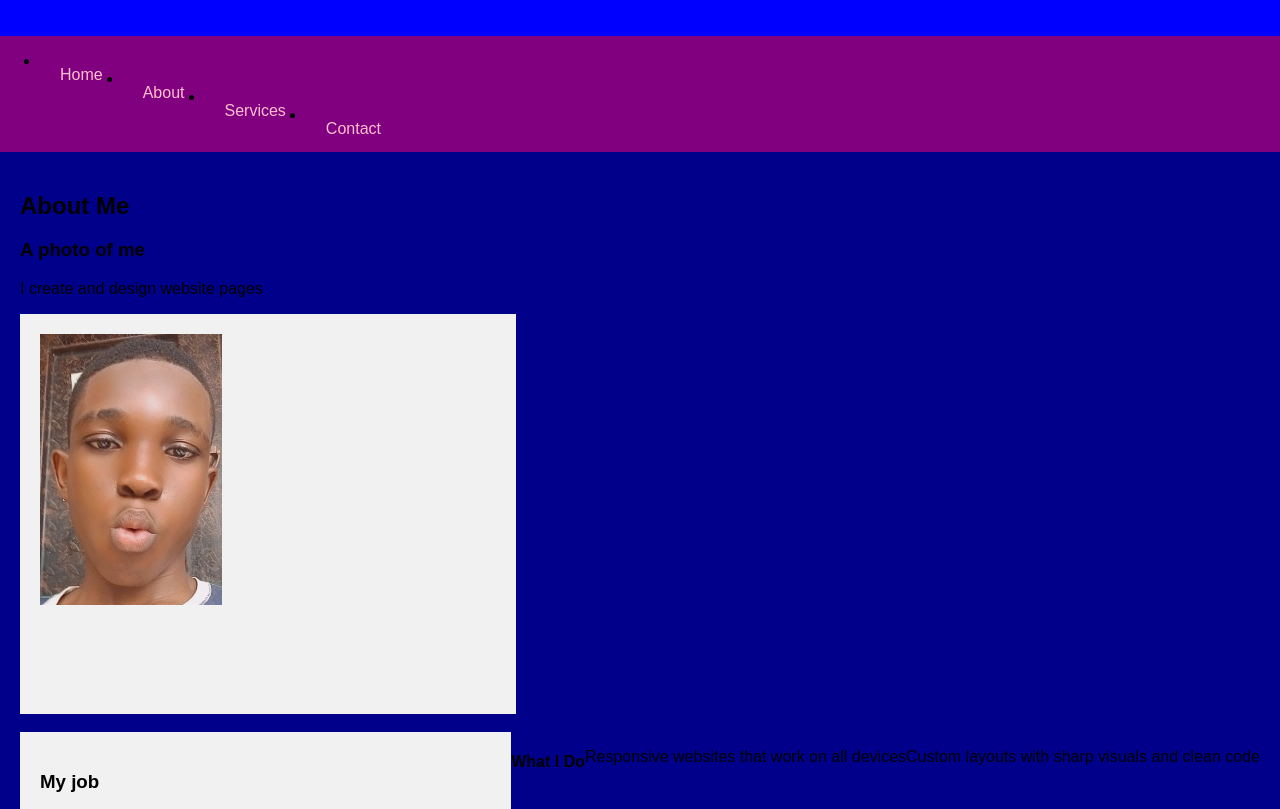
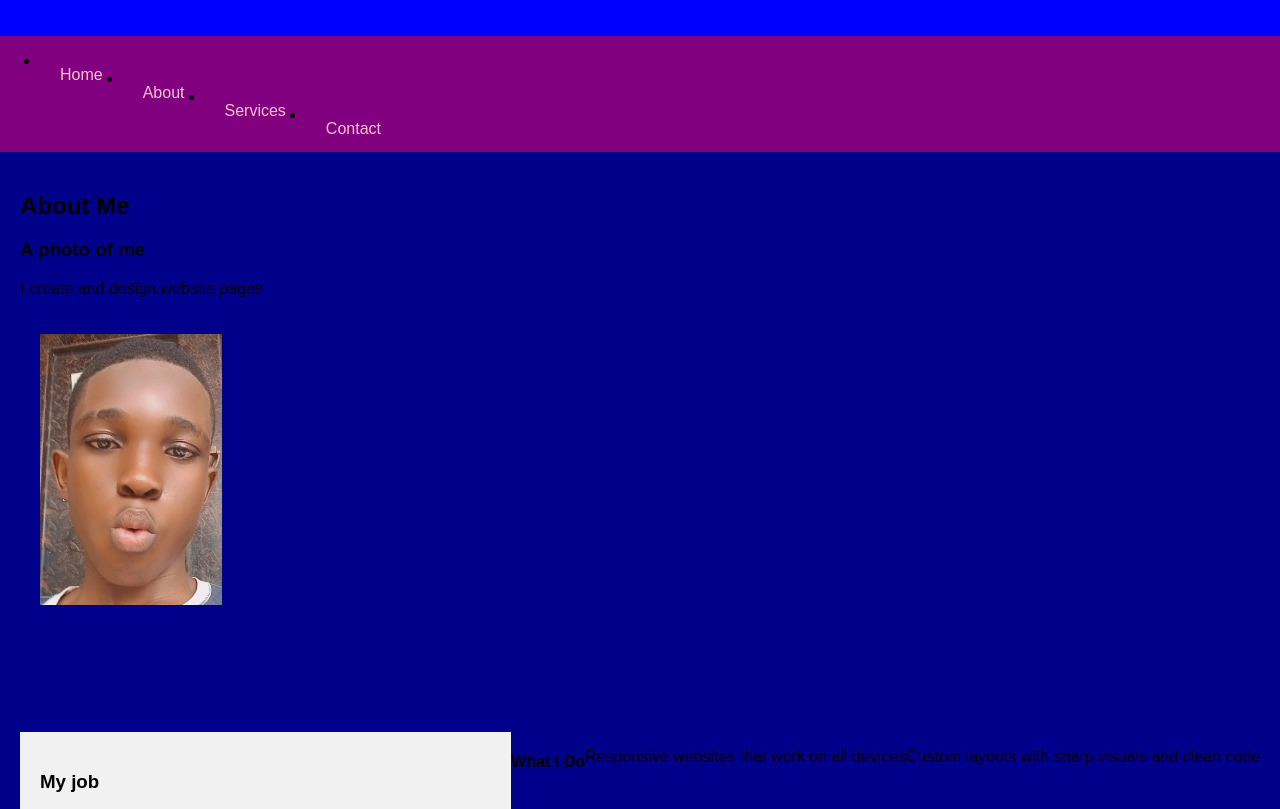
Before and after one commit to brainardomoregbe-hub/My-Webs, a plain HTML site: page about.html in a window 1280 px wide. Shown: the part 123-932 px from the top of the page. Drawn offline with Linux system fonts and the light colour scheme.

Commit message:
Update about.html

```diff
--- a/about.html
+++ b/about.html
@@ -79,7 +79,7 @@ body {
 
 /* Fake image, just for this example */
 .fakeimg {
-  background-color: #f1f1f1;
+  background-color: darkblue;
   width: 40%;
   padding: 20px;
 }
```
